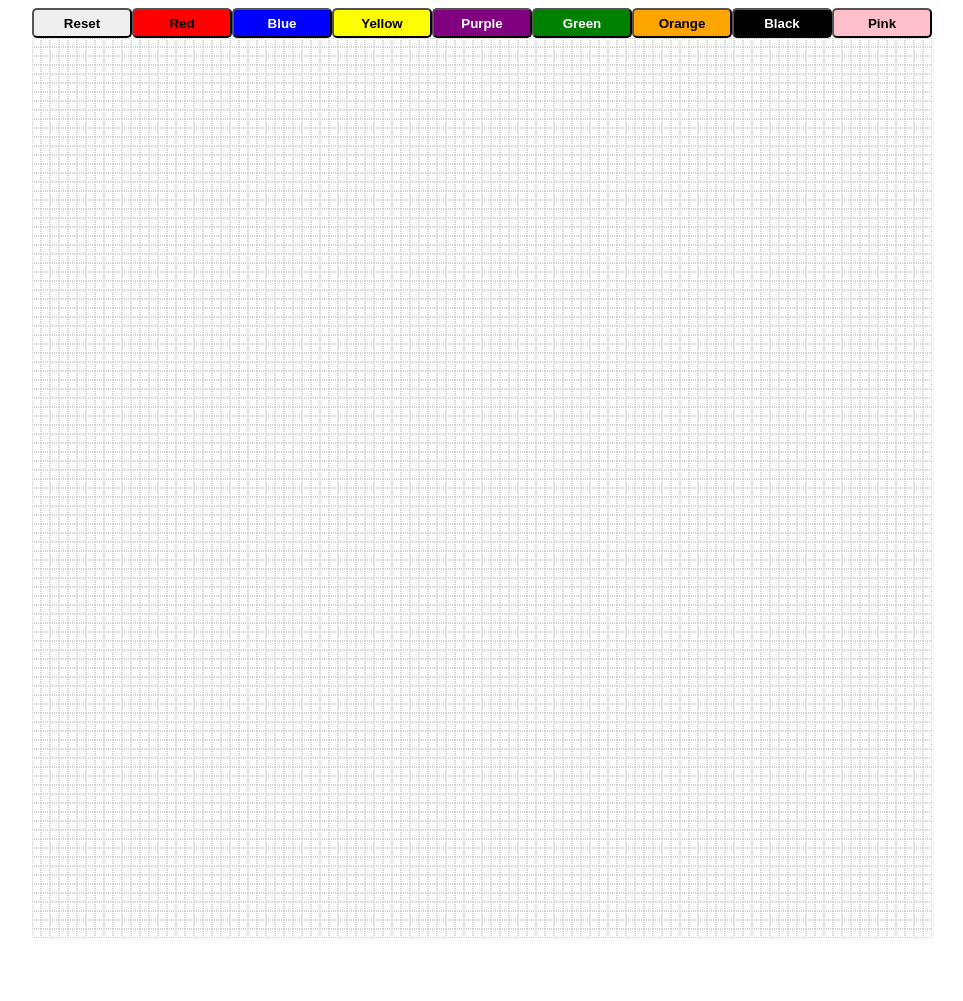
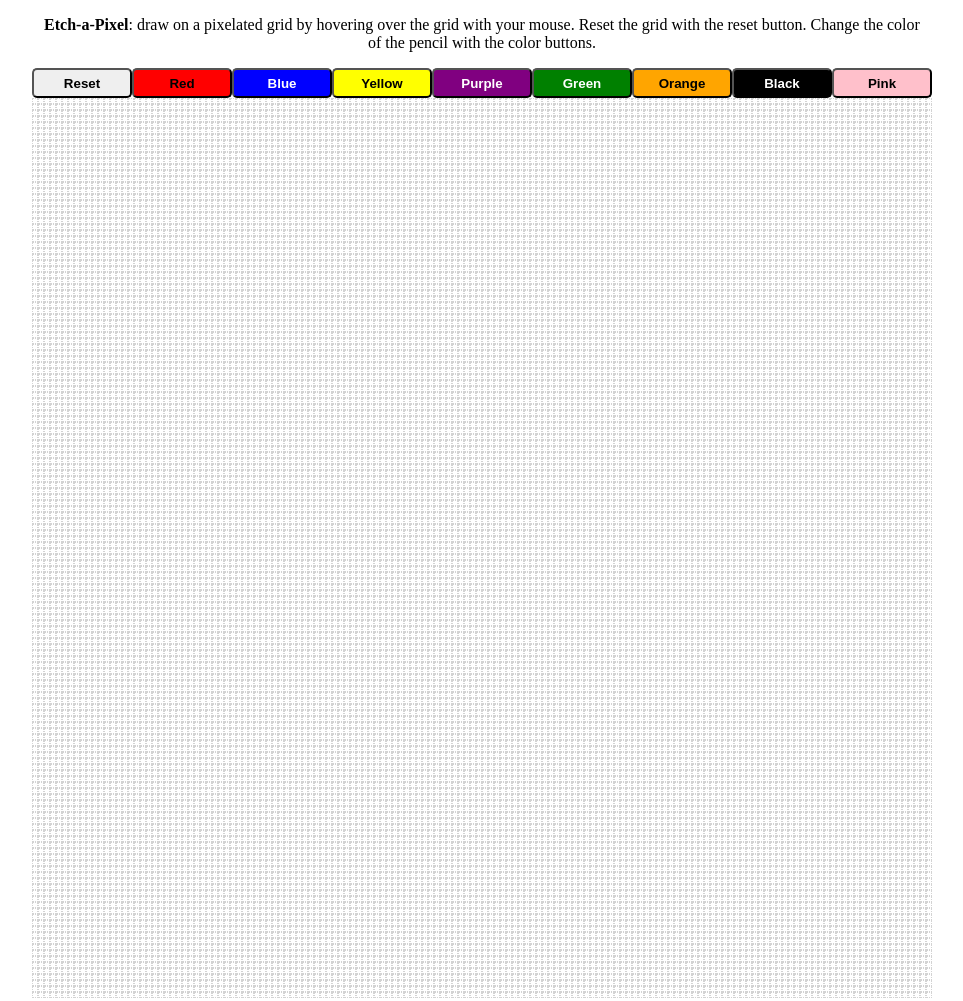
Before and after one commit to CorySpitzer/etch-a-pixel, a plain HTML site: page index.html in a window 1280 px wide. Shown: the whole page, without its empty margins (158-1121 px from the left). Before the commit the page ends 946 px from the top, so only its background shows below. Drawn offline with Linux system fonts and the light colour scheme.

Commit message:
Add instructions

```diff
--- a/index.html
+++ b/index.html
@@ -7,6 +7,7 @@
     <link rel="stylesheet" href="styles.css">
 </head>
 <body>
+    <p id="description"><strong>Etch-a-Pixel</strong>: draw on a pixelated grid by hovering over the grid with your mouse. Reset the grid with the reset button. Change the color of the pencil with the color buttons.</p>
     <div id="buttons">
         <button id="reset" class="button">Reset</button>
         <button id="red" class="button">Red</button>
--- a/main.js
+++ b/main.js
@@ -37,7 +37,7 @@ function reset(dimension) {
     makeBoard(dimension);
 }
 
-let dimension = 100;
+let dimension = 150;
 penColor = 'black';
 makeBoard(dimension);
 
--- a/styles.css
+++ b/styles.css
@@ -2,8 +2,8 @@
     border-color: lightgray;
     border-width: 1px;
     border-style: dotted;
-    width: 7px;
-    height: 7px;
+    width: 4px;
+    height: 4px;
     aspect-ratio: 1/1;
 }
 
@@ -12,6 +12,12 @@
     justify-content: center;
     flex-wrap: wrap;
     width: 100%;
+}
+
+#description {
+    text-align: center;
+    margin-left: 15%;
+    margin-right: 15%;
 }
 
 #red {
```
